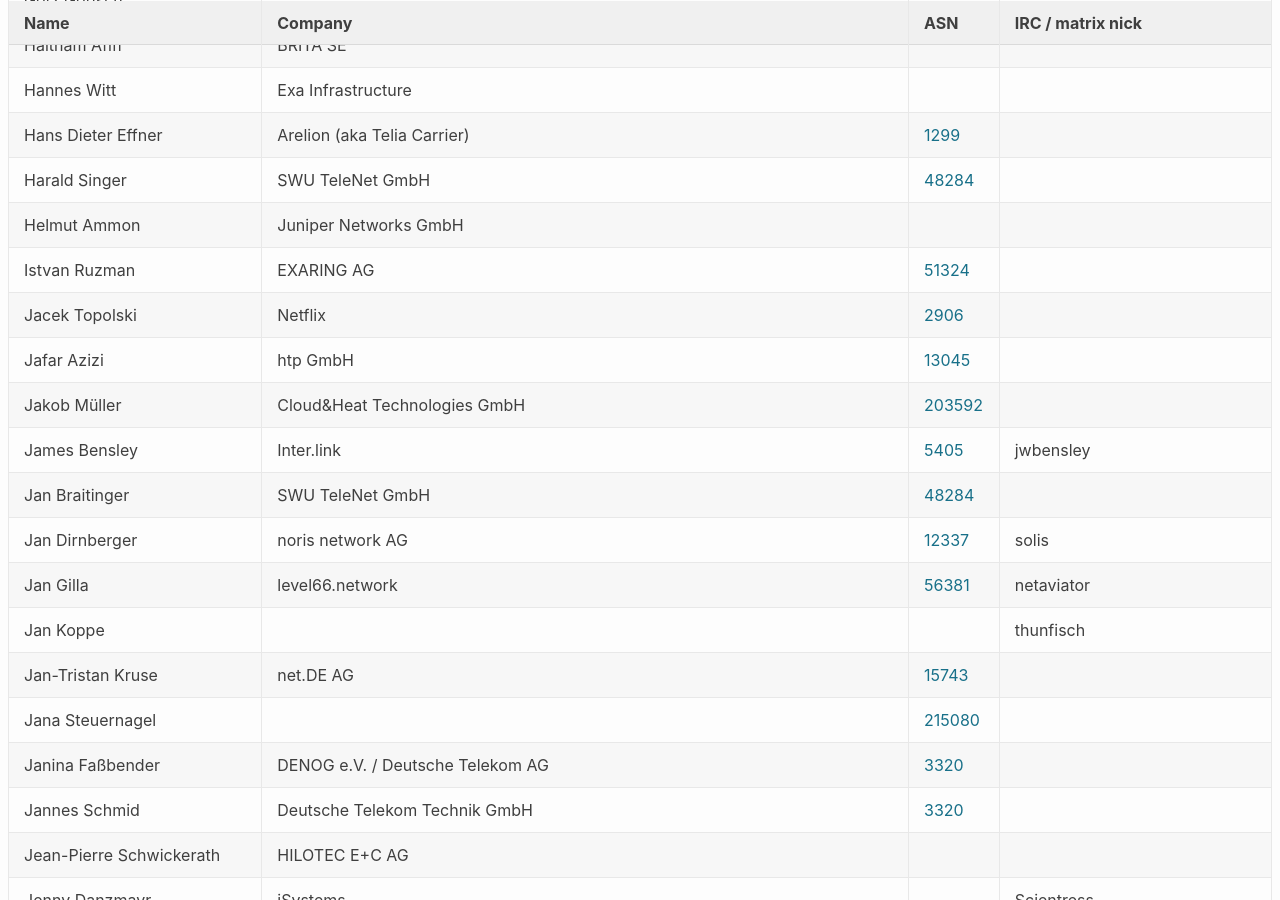
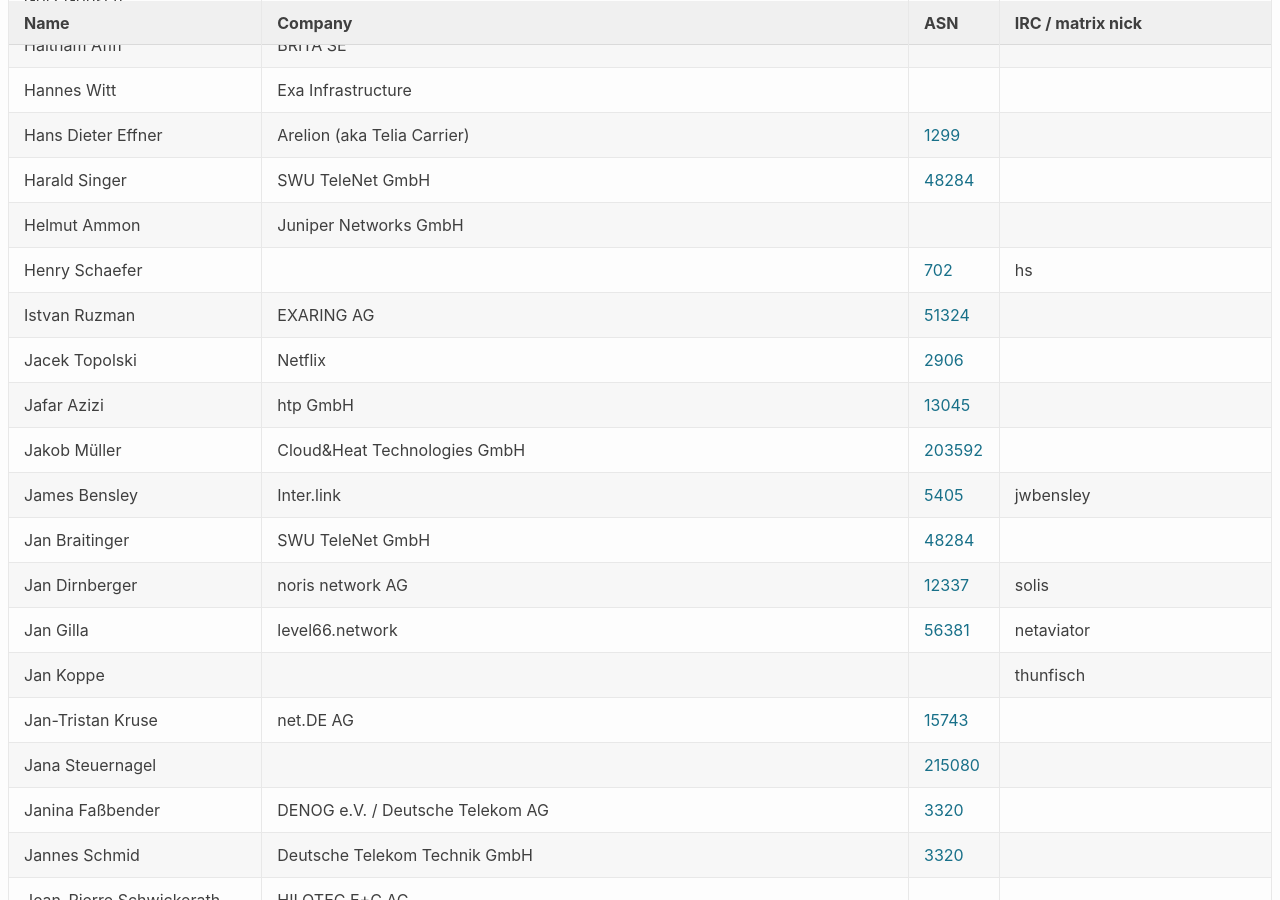
Before and after one commit to denog/pretix-attendeelist, a Jekyll site: the page built from denog17/index.markdown, in a window 1280 px wide and 900 px high, scrolled down 3709 px. Built offline with Jekyll 4.4.1, drawn with Linux system fonts in a browser that asks for light colours.

Commit message:
Latest data: Fri Jul  4 09:49:03 UTC 2025

```diff
--- a/_data/attendees_denog17_online.json
+++ b/_data/attendees_denog17_online.json
@@ -40,6 +40,12 @@
     "company": null,
     "irc": null,
     "asn": null
+  },
+  {
+    "name": "Henry Schaefer",
+    "company": null,
+    "irc": "hs",
+    "asn": "702"
   },
   {
     "name": "Johannes Rohde",
--- a/_data/attendees_denog17_onsite.json
+++ b/_data/attendees_denog17_onsite.json
@@ -504,6 +504,12 @@
     "asn": null
   },
   {
+    "name": "Henry Schaefer",
+    "company": null,
+    "irc": "hs",
+    "asn": "702"
+  },
+  {
     "name": "Istvan Ruzman",
     "company": "EXARING AG",
     "irc": null,
```
